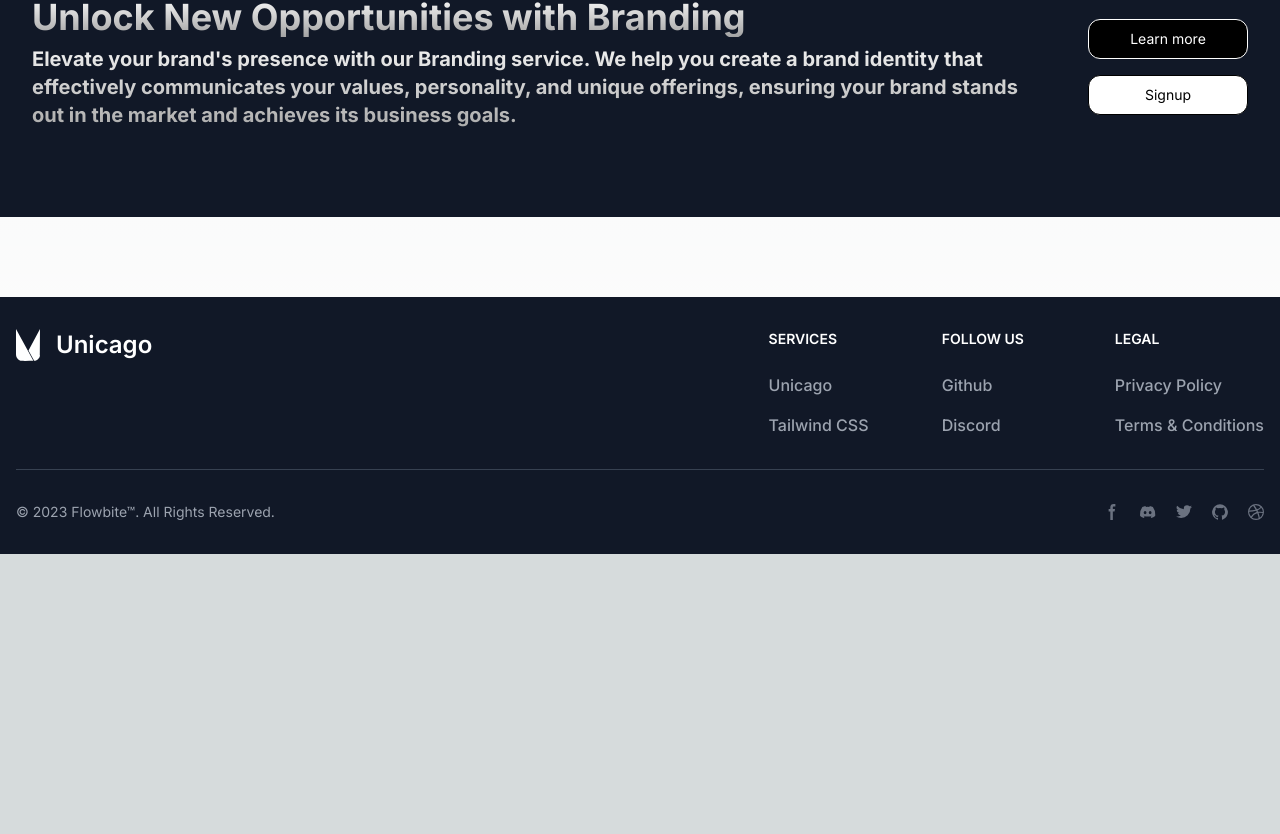
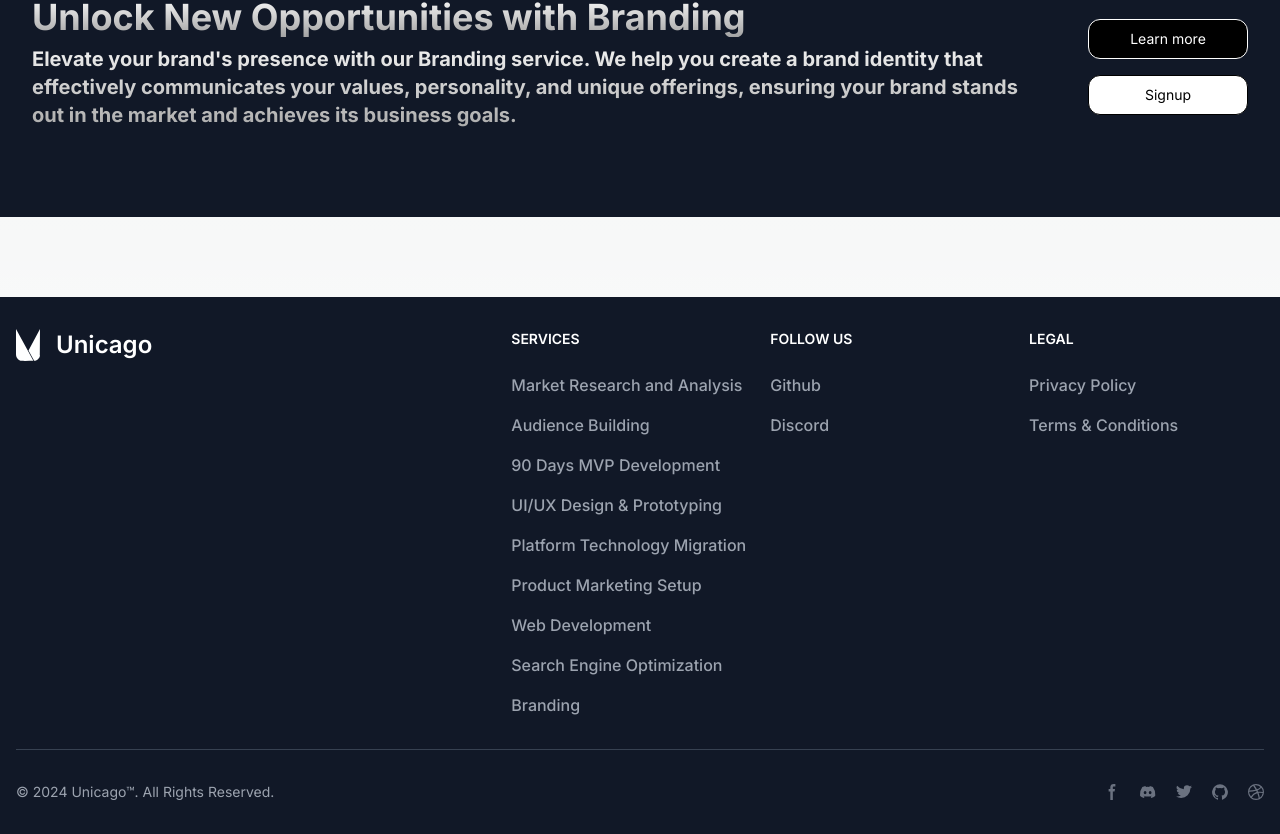
Before and after one commit to asliabhi12/unicago-website, a Next.js app: page /services/branding in a window 1280 px wide. Shown: the part 2249-3083 px from the top of the page. Before the commit the page ends 2803 px from the top, so only its background shows below. Built offline with nearby package versions, Linux system fonts and the light colour scheme.

Commit message:
footer updated

```diff
--- a/src/components/Footer.tsx
+++ b/src/components/Footer.tsx
@@ -1,51 +1,107 @@
-import Image from 'next/image'
-import React from 'react'
-
+import Image from "next/image";
+import React from "react";
 
 const Footer = () => {
   return (
-
-
     <footer className="bg-white dark:bg-gray-900 mt-20 md:mb-0 mb-16">
       <div className="mx-auto w-full max-w-screen-xl p-4 py-6 lg:py-8">
         <div className="md:flex md:justify-between">
           <div className="mb-6 md:mb-0">
             <a href="/" className="flex items-center ">
-                  <Image src="/uni-logo-white.svg" width={24} height={24} className="h-8 me-4 fill-white" alt="Unicago Logo" />
-                  <span className="self-center text-2xl font-semibold whitespace-nowrap dark:text-white">Unicago</span>
+              <Image
+                src="/uni-logo-white.svg"
+                width={24}
+                height={24}
+                className="h-8 me-4 fill-white"
+                alt="Unicago Logo"
+              />
+              <span className="self-center text-2xl font-semibold whitespace-nowrap dark:text-white">
+                Unicago
+              </span>
             </a>
           </div>
           <div className="grid grid-cols-2 gap-8 sm:gap-6 sm:grid-cols-3">
-              <div>
-                  <h2 className="mb-6 text-sm font-semibold text-gray-900 uppercase dark:text-white">Services</h2>
+          <div className="flex flex-col col-span-2 sm:col-span-1">
+              <h2 className="mb-6 text-sm font-semibold text-gray-900 uppercase dark:text-white">
+                Services
+              </h2>
               <ul className="text-gray-500 dark:text-gray-400 font-medium">
                 <li className="mb-4">
-                          <a href="https://unicago.com/" className="hover:underline">Unicago</a>
+                  <a href="/services/market-research-analysis">
+                    Market Research and Analysis
+                  </a>
+                </li>
+                <li className="mb-4">
+                  <a href="/services/audience-building">Audience Building</a>
+                </li>
+                <li className="mb-4">
+                  <a href="/services/90-day-mvp">90 Days MVP Development</a>
+                </li>
+                <li className="mb-4">
+                  <a href="/services/ui-ux-design-and-prototyping">
+                    UI/UX Design & Prototyping
+                  </a>
+                </li>
+                <li className="mb-4">
+                  <a href="/services/platform-technology-migration">
+                    Platform Technology Migration
+                  </a>
+                </li>
+                <li className="mb-4">
+                  <a href="/services/product-marketing-setup">
+                    Product Marketing Setup
+                  </a>
+                </li>
+                <li className="mb-4">
+                  <a href="/services/web-development">Web Development</a>
+                </li>
+                <li className="mb-4">
+                  <a href="/services/search-engine-optimization">
+                    Search Engine Optimization
+                  </a>
                 </li>
                 <li>
-                          <a href="https://tailwindcss.com/" className="hover:underline">Tailwind CSS</a>
+                  <a href="/services/branding">Branding</a>
                 </li>
               </ul>
             </div>
             <div>
-                  <h2 className="mb-6 text-sm font-semibold text-gray-900 uppercase dark:text-white">Follow us</h2>
+              <h2 className="mb-6 text-sm font-semibold text-gray-900 uppercase dark:text-white">
+                Follow us
+              </h2>
               <ul className="text-gray-500 dark:text-gray-400 font-medium">
                 <li className="mb-4">
-                          <a href="https://github.com/asliabhi12" className="hover:underline ">Github</a>
+                  <a
+                    href="https://github.com/asliabhi12"
+                    className="hover:underline "
+                  >
+                    Github
+                  </a>
                 </li>
                 <li>
-                          <a href="https://discord.gg/4eeurUVvTy" className="hover:underline">Discord</a>
+                  <a
+                    href="https://discord.gg/4eeurUVvTy"
+                    className="hover:underline"
+                  >
+                    Discord
+                  </a>
                 </li>
               </ul>
             </div>
             <div>
-                  <h2 className="mb-6 text-sm font-semibold text-gray-900 uppercase dark:text-white">Legal</h2>
+              <h2 className="mb-6 text-sm font-semibold text-gray-900 uppercase dark:text-white">
+                Legal
+              </h2>
               <ul className="text-gray-500 dark:text-gray-400 font-medium">
                 <li className="mb-4">
-                          <a href="#" className="hover:underline">Privacy Policy</a>
+                  <a href="#" className="hover:underline">
+                    Privacy Policy
+                  </a>
                 </li>
                 <li>
-                          <a href="#" className="hover:underline">Terms &amp; Conditions</a>
+                  <a href="#" className="hover:underline">
+                    Terms &amp; Conditions
+                  </a>
                 </li>
               </ul>
             </div>
@@ -53,36 +109,102 @@
         </div>
         <hr className="my-6 border-gray-200 sm:mx-auto dark:border-gray-700 lg:my-8" />
         <div className="sm:flex sm:items-center sm:justify-between">
-          <span className="text-sm text-gray-500 sm:text-center dark:text-gray-400">© 2023 <a href="https://flowbite.com/" className="hover:underline">Flowbite™</a>. All Rights Reserved.
+          <span className="text-sm text-gray-500 sm:text-center dark:text-gray-400">
+            © 2024{" "}
+            <a href="https://unicago.com/" className="hover:underline">
+              Unicago™
+            </a>
+            . All Rights Reserved.
           </span>
           <div className="flex mt-4 sm:justify-center sm:mt-0">
-              <a href="#" className="text-gray-500 hover:text-gray-900 dark:hover:text-white">
-                  <svg className="w-4 h-4" aria-hidden="true" xmlns="http://www.w3.org/2000/svg" fill="currentColor" viewBox="0 0 8 19">
-                        <path fill-rule="evenodd" d="M6.135 3H8V0H6.135a4.147 4.147 0 0 0-4.142 4.142V6H0v3h2v9.938h3V9h2.021l.592-3H5V3.591A.6.6 0 0 1 5.592 3h.543Z" clip-rule="evenodd"/>
+            <a
+              href="#"
+              className="text-gray-500 hover:text-gray-900 dark:hover:text-white"
+            >
+              <svg
+                className="w-4 h-4"
+                aria-hidden="true"
+                xmlns="http://www.w3.org/2000/svg"
+                fill="currentColor"
+                viewBox="0 0 8 19"
+              >
+                <path
+                  fillRule="evenodd"
+                  d="M6.135 3H8V0H6.135a4.147 4.147 0 0 0-4.142 4.142V6H0v3h2v9.938h3V9h2.021l.592-3H5V3.591A.6.6 0 0 1 5.592 3h.543Z"
+                  clipRule="evenodd"
+                />
               </svg>
               <span className="sr-only">Facebook page</span>
             </a>
-              <a href="#" className="text-gray-500 hover:text-gray-900 dark:hover:text-white ms-5">
-                  <svg className="w-4 h-4" aria-hidden="true" xmlns="http://www.w3.org/2000/svg" fill="currentColor" viewBox="0 0 21 16">
-                        <path d="M16.942 1.556a16.3 16.3 0 0 0-4.126-1.3 12.04 12.04 0 0 0-.529 1.1 15.175 15.175 0 0 0-4.573 0 11.585 11.585 0 0 0-.535-1.1 16.274 16.274 0 0 0-4.129 1.3A17.392 17.392 0 0 0 .182 13.218a15.785 15.785 0 0 0 4.963 2.521c.41-.564.773-1.16 1.084-1.785a10.63 10.63 0 0 1-1.706-.83c.143-.106.283-.217.418-.33a11.664 11.664 0 0 0 10.118 0c.137.113.277.224.418.33-.544.328-1.116.606-1.71.832a12.52 12.52 0 0 0 1.084 1.785 16.46 16.46 0 0 0 5.064-2.595 17.286 17.286 0 0 0-2.973-11.59ZM6.678 10.813a1.941 1.941 0 0 1-1.8-2.045 1.93 1.93 0 0 1 1.8-2.047 1.919 1.919 0 0 1 1.8 2.047 1.93 1.93 0 0 1-1.8 2.045Zm6.644 0a1.94 1.94 0 0 1-1.8-2.045 1.93 1.93 0 0 1 1.8-2.047 1.918 1.918 0 0 1 1.8 2.047 1.93 1.93 0 0 1-1.8 2.045Z"/>
+            <a
+              href="#"
+              className="text-gray-500 hover:text-gray-900 dark:hover:text-white ms-5"
+            >
+              <svg
+                className="w-4 h-4"
+                aria-hidden="true"
+                xmlns="http://www.w3.org/2000/svg"
+                fill="currentColor"
+                viewBox="0 0 21 16"
+              >
+                <path d="M16.942 1.556a16.3 16.3 0 0 0-4.126-1.3 12.04 12.04 0 0 0-.529 1.1 15.175 15.175 0 0 0-4.573 0 11.585 11.585 0 0 0-.535-1.1 16.274 16.274 0 0 0-4.129 1.3A17.392 17.392 0 0 0 .182 13.218a15.785 15.785 0 0 0 4.963 2.521c.41-.564.773-1.16 1.084-1.785a10.63 10.63 0 0 1-1.706-.83c.143-.106.283-.217.418-.33a11.664 11.664 0 0 0 10.118 0c.137.113.277.224.418.33-.544.328-1.116.606-1.71.832a12.52 12.52 0 0 0 1.084 1.785 16.46 16.46 0 0 0 5.064-2.595 17.286 17.286 0 0 0-2.973-11.59ZM6.678 10.813a1.941 1.941 0 0 1-1.8-2.045 1.93 1.93 0 0 1 1.8-2.047 1.919 1.919 0 0 1 1.8 2.047 1.93 1.93 0 0 1-1.8 2.045Zm6.644 0a1.94 1.94 0 0 1-1.8-2.045 1.93 1.93 0 0 1 1.8-2.047 1.918 1.918 0 0 1 1.8 2.047 1.93 1.93 0 0 1-1.8 2.045Z" />
               </svg>
               <span className="sr-only">Discord community</span>
             </a>
-              <a href="#" className="text-gray-500 hover:text-gray-900 dark:hover:text-white ms-5">
-                  <svg className="w-4 h-4" aria-hidden="true" xmlns="http://www.w3.org/2000/svg" fill="currentColor" viewBox="0 0 20 17">
-                    <path fill-rule="evenodd" d="M20 1.892a8.178 8.178 0 0 1-2.355.635 4.074 4.074 0 0 0 1.8-2.235 8.344 8.344 0 0 1-2.605.98A4.13 4.13 0 0 0 13.85 0a4.068 4.068 0 0 0-4.1 4.038 4 4 0 0 0 .105.919A11.705 11.705 0 0 1 1.4.734a4.006 4.006 0 0 0 1.268 5.392 4.165 4.165 0 0 1-1.859-.5v.05A4.057 4.057 0 0 0 4.1 9.635a4.19 4.19 0 0 1-1.856.07 4.108 4.108 0 0 0 3.831 2.807A8.36 8.36 0 0 1 0 14.184 11.732 11.732 0 0 0 6.291 16 11.502 11.502 0 0 0 17.964 4.5c0-.177 0-.35-.012-.523A8.143 8.143 0 0 0 20 1.892Z" clip-rule="evenodd"/>
+            <a
+              href="#"
+              className="text-gray-500 hover:text-gray-900 dark:hover:text-white ms-5"
+            >
+              <svg
+                className="w-4 h-4"
+                aria-hidden="true"
+                xmlns="http://www.w3.org/2000/svg"
+                fill="currentColor"
+                viewBox="0 0 20 17"
+              >
+                <path
+                  fillRule="evenodd"
+                  d="M20 1.892a8.178 8.178 0 0 1-2.355.635 4.074 4.074 0 0 0 1.8-2.235 8.344 8.344 0 0 1-2.605.98A4.13 4.13 0 0 0 13.85 0a4.068 4.068 0 0 0-4.1 4.038 4 4 0 0 0 .105.919A11.705 11.705 0 0 1 1.4.734a4.006 4.006 0 0 0 1.268 5.392 4.165 4.165 0 0 1-1.859-.5v.05A4.057 4.057 0 0 0 4.1 9.635a4.19 4.19 0 0 1-1.856.07 4.108 4.108 0 0 0 3.831 2.807A8.36 8.36 0 0 1 0 14.184 11.732 11.732 0 0 0 6.291 16 11.502 11.502 0 0 0 17.964 4.5c0-.177 0-.35-.012-.523A8.143 8.143 0 0 0 20 1.892Z"
+                  clipRule="evenodd"
+                />
               </svg>
               <span className="sr-only">Twitter page</span>
             </a>
-              <a href="#" className="text-gray-500 hover:text-gray-900 dark:hover:text-white ms-5">
-                  <svg className="w-4 h-4" aria-hidden="true" xmlns="http://www.w3.org/2000/svg" fill="currentColor" viewBox="0 0 20 20">
-                        <path fill-rule="evenodd" d="M10 .333A9.911 9.911 0 0 0 6.866 19.65c.5.092.678-.215.678-.477 0-.237-.01-1.017-.014-1.845-2.757.6-3.338-1.169-3.338-1.169a2.627 2.627 0 0 0-1.1-1.451c-.9-.615.07-.6.07-.6a2.084 2.084 0 0 1 1.518 1.021 2.11 2.11 0 0 0 2.884.823c.044-.503.268-.973.63-1.325-2.2-.25-4.516-1.1-4.516-4.9A3.832 3.832 0 0 1 4.7 7.068a3.56 3.56 0 0 1 .095-2.623s.832-.266 2.726 1.016a9.409 9.409 0 0 1 4.962 0c1.89-1.282 2.717-1.016 2.717-1.016.366.83.402 1.768.1 2.623a3.827 3.827 0 0 1 1.02 2.659c0 3.807-2.319 4.644-4.525 4.889a2.366 2.366 0 0 1 .673 1.834c0 1.326-.012 2.394-.012 2.72 0 .263.18.572.681.475A9.911 9.911 0 0 0 10 .333Z" clip-rule="evenodd"/>
+            <a
+              href="#"
+              className="text-gray-500 hover:text-gray-900 dark:hover:text-white ms-5"
+            >
+              <svg
+                className="w-4 h-4"
+                aria-hidden="true"
+                xmlns="http://www.w3.org/2000/svg"
+                fill="currentColor"
+                viewBox="0 0 20 20"
+              >
+                <path
+                  fillRule="evenodd"
+                  d="M10 .333A9.911 9.911 0 0 0 6.866 19.65c.5.092.678-.215.678-.477 0-.237-.01-1.017-.014-1.845-2.757.6-3.338-1.169-3.338-1.169a2.627 2.627 0 0 0-1.1-1.451c-.9-.615.07-.6.07-.6a2.084 2.084 0 0 1 1.518 1.021 2.11 2.11 0 0 0 2.884.823c.044-.503.268-.973.63-1.325-2.2-.25-4.516-1.1-4.516-4.9A3.832 3.832 0 0 1 4.7 7.068a3.56 3.56 0 0 1 .095-2.623s.832-.266 2.726 1.016a9.409 9.409 0 0 1 4.962 0c1.89-1.282 2.717-1.016 2.717-1.016.366.83.402 1.768.1 2.623a3.827 3.827 0 0 1 1.02 2.659c0 3.807-2.319 4.644-4.525 4.889a2.366 2.366 0 0 1 .673 1.834c0 1.326-.012 2.394-.012 2.72 0 .263.18.572.681.475A9.911 9.911 0 0 0 10 .333Z"
+                  clipRule="evenodd"
+                />
               </svg>
               <span className="sr-only">GitHub account</span>
             </a>
-              <a href="#" className="text-gray-500 hover:text-gray-900 dark:hover:text-white ms-5">
-                  <svg className="w-4 h-4" aria-hidden="true" xmlns="http://www.w3.org/2000/svg" fill="currentColor" viewBox="0 0 20 20">
-                    <path fill-rule="evenodd" d="M10 0a10 10 0 1 0 10 10A10.009 10.009 0 0 0 10 0Zm6.613 4.614a8.523 8.523 0 0 1 1.93 5.32 20.094 20.094 0 0 0-5.949-.274c-.059-.149-.122-.292-.184-.441a23.879 23.879 0 0 0-.566-1.239 11.41 11.41 0 0 0 4.769-3.366ZM8 1.707a8.821 8.821 0 0 1 2-.238 8.5 8.5 0 0 1 5.664 2.152 9.608 9.608 0 0 1-4.476 3.087A45.758 45.758 0 0 0 8 1.707ZM1.642 8.262a8.57 8.57 0 0 1 4.73-5.981A53.998 53.998 0 0 1 9.54 7.222a32.078 32.078 0 0 1-7.9 1.04h.002Zm2.01 7.46a8.51 8.51 0 0 1-2.2-5.707v-.262a31.64 31.64 0 0 0 8.777-1.219c.243.477.477.964.692 1.449-.114.032-.227.067-.336.1a13.569 13.569 0 0 0-6.942 5.636l.009.003ZM10 18.556a8.508 8.508 0 0 1-5.243-1.8 11.717 11.717 0 0 1 6.7-5.332.509.509 0 0 1 .055-.02 35.65 35.65 0 0 1 1.819 6.476 8.476 8.476 0 0 1-3.331.676Zm4.772-1.462A37.232 37.232 0 0 0 13.113 11a12.513 12.513 0 0 1 5.321.364 8.56 8.56 0 0 1-3.66 5.73h-.002Z" clip-rule="evenodd"/>
+            <a
+              href="#"
+              className="text-gray-500 hover:text-gray-900 dark:hover:text-white ms-5"
+            >
+              <svg
+                className="w-4 h-4"
+                aria-hidden="true"
+                xmlns="http://www.w3.org/2000/svg"
+                fill="currentColor"
+                viewBox="0 0 20 20"
+              >
+                <path
+                  fillRule="evenodd"
+                  d="M10 0a10 10 0 1 0 10 10A10.009 10.009 0 0 0 10 0Zm6.613 4.614a8.523 8.523 0 0 1 1.93 5.32 20.094 20.094 0 0 0-5.949-.274c-.059-.149-.122-.292-.184-.441a23.879 23.879 0 0 0-.566-1.239 11.41 11.41 0 0 0 4.769-3.366ZM8 1.707a8.821 8.821 0 0 1 2-.238 8.5 8.5 0 0 1 5.664 2.152 9.608 9.608 0 0 1-4.476 3.087A45.758 45.758 0 0 0 8 1.707ZM1.642 8.262a8.57 8.57 0 0 1 4.73-5.981A53.998 53.998 0 0 1 9.54 7.222a32.078 32.078 0 0 1-7.9 1.04h.002Zm2.01 7.46a8.51 8.51 0 0 1-2.2-5.707v-.262a31.64 31.64 0 0 0 8.777-1.219c.243.477.477.964.692 1.449-.114.032-.227.067-.336.1a13.569 13.569 0 0 0-6.942 5.636l.009.003ZM10 18.556a8.508 8.508 0 0 1-5.243-1.8 11.717 11.717 0 0 1 6.7-5.332.509.509 0 0 1 .055-.02 35.65 35.65 0 0 1 1.819 6.476 8.476 8.476 0 0 1-3.331.676Zm4.772-1.462A37.232 37.232 0 0 0 13.113 11a12.513 12.513 0 0 1 5.321.364 8.56 8.56 0 0 1-3.66 5.73h-.002Z"
+                  clipRule="evenodd"
+                />
               </svg>
               <span className="sr-only">Dribbble account</span>
             </a>
@@ -90,8 +212,7 @@
         </div>
       </div>
     </footer>
+  );
+};
 
-  )
-}
-
-export default Footer
+export default Footer;
```
Lines whose indentation alone changed are shown as unchanged.
